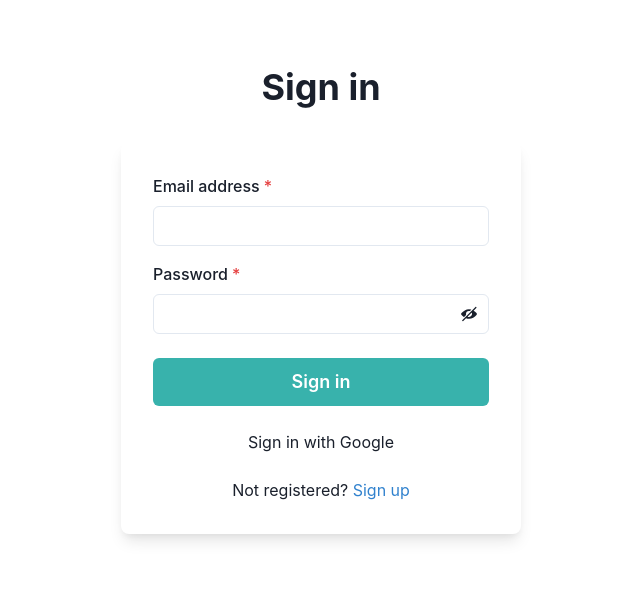
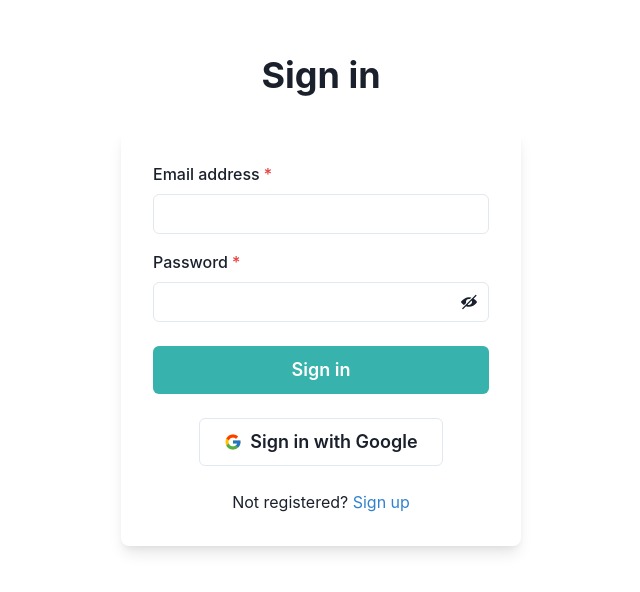
Before and after one commit to KateKitKat19/stream-hub, a React (Create React App) app: page /login in a window 1280 px wide. Shown: the part 130-722 px from the top of the page, without its empty margins (319-959 px from the left). Built offline with nearby package versions, Linux system fonts and the light colour scheme; a web font is replaced by a local one.

Commit message:
google auth button

```diff
--- a/src/components/DetailedInfo/DetailedInfo.jsx
+++ b/src/components/DetailedInfo/DetailedInfo.jsx
@@ -54,7 +54,7 @@
           <Text fontSize={'lg'}>{description}</Text>
         </Box>
 
-        <Center w={'100%'} justifyContent={'space-around'}>
+        <Center w={'100%'} justifyContent={'space-around'} gap={4} alignItems={"flex-start"}>
           <Box display={'flex'} gap={4} flexDir={'column'}>
             <Button
               size={'lg'}
--- a/src/components/GoogleAuth/GoogleAuth.jsx
+++ b/src/components/GoogleAuth/GoogleAuth.jsx
@@ -1,21 +1,26 @@
-import { useEffect, useRef } from 'react';
-import jwt_decode from 'jwt-decode';
-import { useDispatch } from 'react-redux';
-import { register, logIn } from 'redux/auth/operations';
 import { Button, Center, Link } from '@chakra-ui/react';
 import { FcGoogle } from 'react-icons/fc';
 
 export const GoogleAuth = ({ type }) => {
   return (
     <Center mt={6}>
-      <Link
-        href="https://stream-hub-back-v1.onrender.com/api/auth/google"
-        // variant="ghost"
-        // leftIcon={<FcGoogle />}
-        _hover={{ bg: 'transparent' }}
+      <Button
+        as={Link}
+        display={'flex'}
+        justifyItems={'center'}
+        alignItems={'center'}
+        leftIcon={<FcGoogle />}
+        _hover={{
+          textDecoration:"none",
+          shadow: 'md',
+          transitionDuration: '250ms',
+          transitionTimingFunction: 'ease-in-out',
+        }}
+        variant={'outline'}
+        size="lg"
       >
         {type === 'login' ? 'Sign in with Google' : 'Sign up with Google'}
-      </Link>
+      </Button>
     </Center>
   );
 };
--- a/src/pages/GooglePage.jsx
+++ b/src/pages/GooglePage.jsx
@@ -9,12 +9,7 @@
 export default function GooglePage() {
   const [searchParams] = useSearchParams();
   const params = Object.fromEntries([...searchParams]);
-  console.log('🚀 ~ file: GooglePage.jsx:11 ~ GooglePage ~ params:', params);
   const userSavedData = useSelector(selectUser);
-  console.log(
-    '🚀 ~ file: GooglePage.jsx:13 ~ GooglePage ~ userSavedData:',
-    userSavedData
-  );
   const dispatch = useDispatch();
 
   useEffect(() => {
--- a/src/redux/auth/operations.js
+++ b/src/redux/auth/operations.js
@@ -22,7 +22,6 @@
       setAuthHeader(res.data.token);
       return res.data;
     } catch (error) {
-      console.log(' data in error:', error.response.data.message);
       return thunkAPI.rejectWithValue(
         error.response.data.message ?? error.message
       );
@@ -39,7 +38,6 @@
       setAuthHeader(res.data.token);
       return res.data;
     } catch (error) {
-      console.log(' data in error:', error.response.data.message);
       return thunkAPI.rejectWithValue(
         error.response.data.message ?? error.message
       );
```
